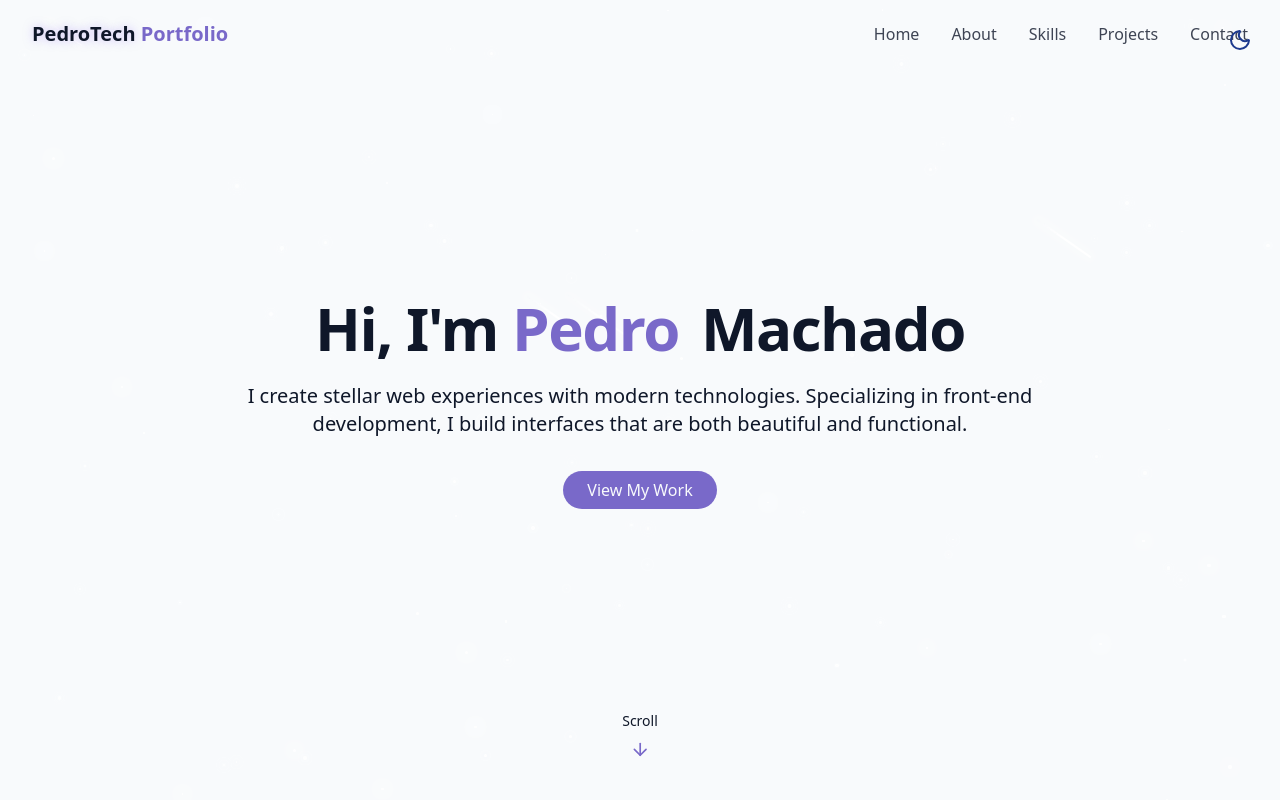
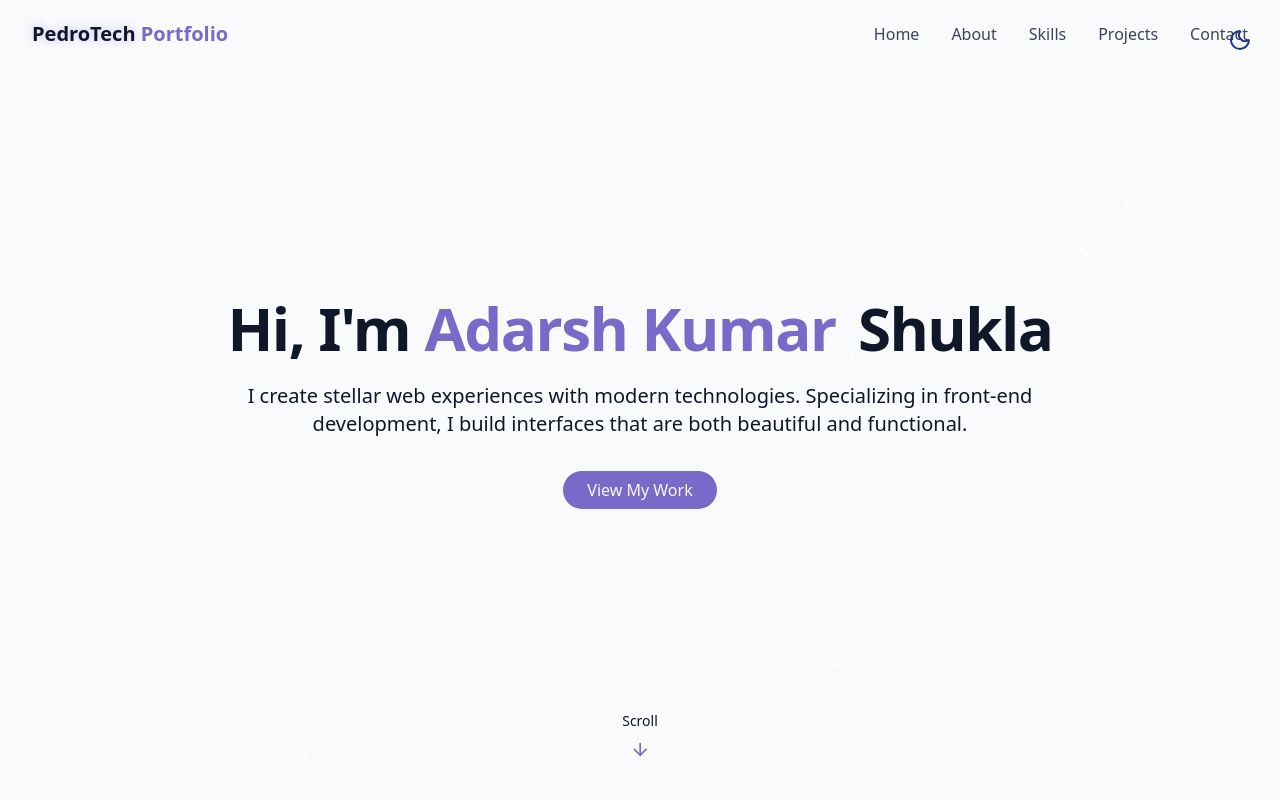
Before and after one commit to Adarsh-Kumar-Shukla/My-React-tailwind-Portfolio, a React (Vite) app: page / in a window 1280 px wide. Shown: the top 800 px of the page. Built offline with nearby package versions, Linux system fonts and the light colour scheme.

Commit message:
changes name

```diff
--- a/src/components/HeroSection.jsx
+++ b/src/components/HeroSection.jsx
@@ -12,11 +12,11 @@ export const HeroSection = () => {
             <span className="opacity-0 animate-fade-in"> Hi, I'm</span>
             <span className="text-primary opacity-0 animate-fade-in-delay-1">
               {" "}
-              Pedro
+              Adarsh Kumar
             </span>
             <span className="text-gradient ml-2 opacity-0 animate-fade-in-delay-2">
               {" "}
-              Machado
+              Shukla
             </span>
           </h1>
 
```
